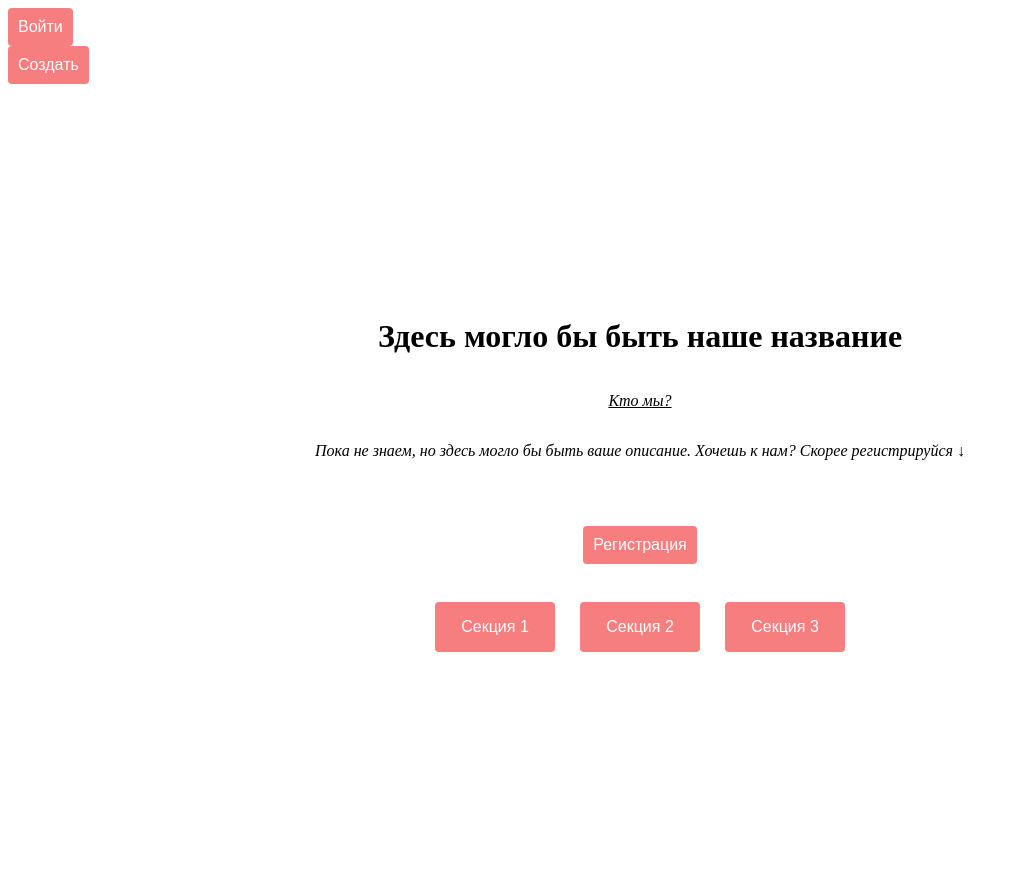
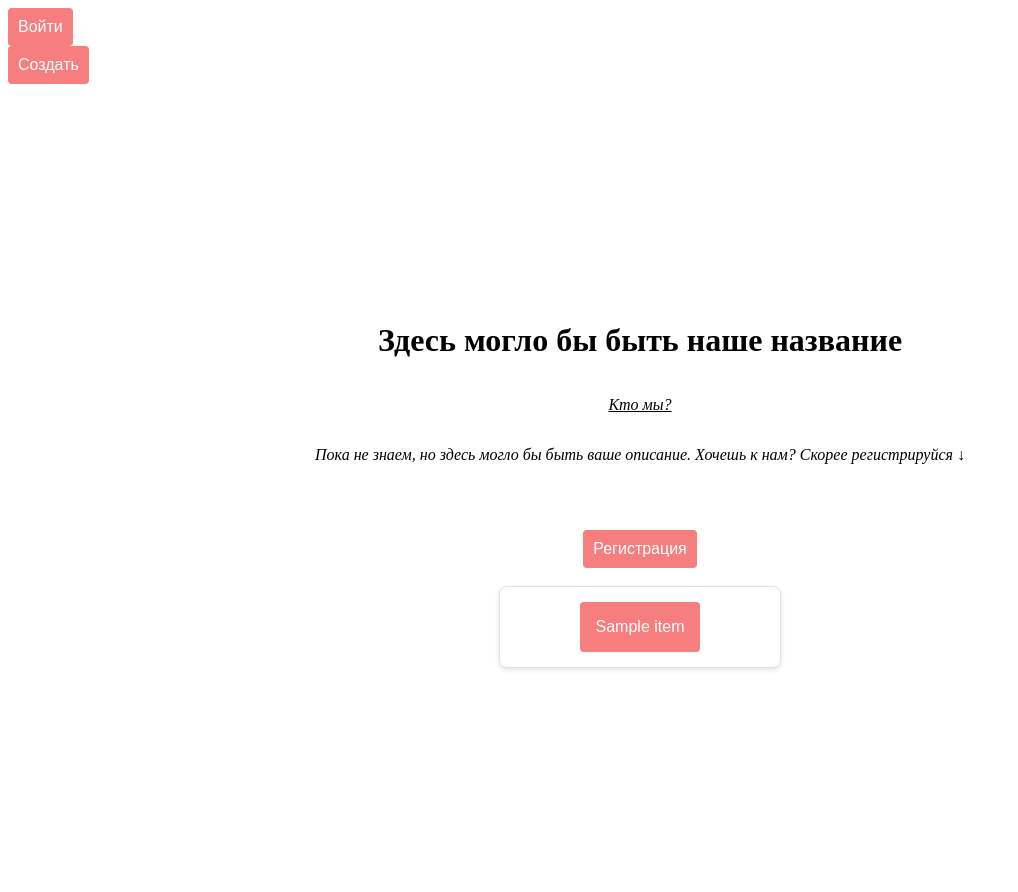
Before and after one commit to Vifiel/Geekmorolecon, a Flask app: template templates/index.html in a window 1280 px wide. Shown: the whole page, without its empty margins (0-1018 px from the left). Run offline with Flask 3, Linux system fonts and the light colour scheme; the template is opened without the code that fills it: most values are stand-ins (such as "Sample title", 1, 10 or a date in 2020).

Commit message:
Добавлен список секций на сайт, который динамично обновляется

```diff
--- a/static/css/styles.css
+++ b/static/css/styles.css
@@ -177,3 +177,55 @@
     margin-bottom: 12px;
     text-align: center;
 }
+
+.cards-container {
+    display: flex;
+    flex-wrap: wrap;
+    gap: 20px;
+    justify-content: flex-start;
+}
+
+.card {
+    position: relative;
+    min-width: 250px;
+    flex: 1 0 auto;
+    border: 1px solid #e0e0e0;
+    border-radius: 8px;
+    padding: 15px;
+    box-shadow: 0 2px 5px rgba(0,0,0,0.1);
+    transition: all 0.3s ease;
+}
+
+.card:hover {
+    box-shadow: 0 5px 15px rgba(0,0,0,0.1);
+    transform: translateY(-5px);
+}
+
+.dropdown-content {
+    display: none;
+    position: absolute;
+    top: 100%;
+    left: 0;
+    width: 100%;
+    background: white;
+    padding: 15px;
+    border-radius: 0 0 8px 8px;
+    box-shadow: 0 5px 15px rgba(0,0,0,0.1);
+    z-index: 10;
+}
+
+.card:hover .dropdown-content {
+    display: block;
+}
+
+.enroll-btn {
+    margin-top: 12px;
+    width: 100%;
+}
+
+.no-data {
+    width: 100%;
+    text-align: center;
+    padding: 20px;
+    color: #777;
+}
--- a/templates/index.html
+++ b/templates/index.html
@@ -87,32 +87,26 @@
     <br />
 
     <!-- кнопки секций -->
-    <div class="section-row">
-        <div class="dropdown">
-            <button class="section-btn dropdown-btn">Секция 1</button>
-            <div class="dropdown-content">
-                <p>Описание 1</p>
-                <button class="section-btn">Записаться</button>
+
+<div class="cards-container">
+    {% for item in data %}
+    <div class="card">
+        <button class="section-btn dropdown-btn">{{ item.name }}</button>
+        <div class="dropdown-content">
+            <div class="card-details">
+                <p>Описание: {{ item.description }}</p>
+                <p>Количество: {{ item.counter }}</p>
             </div>
+            <button class="section-btn enroll-btn">Записаться</button>
         </div>
+    </div>
+    {% else %}
+    <div class="no-data">
+        <p>Нет данных</p>
+    </div>
+    {% endfor %}
+</div>
 
-        <div class="dropdown">
-            <button class="section-btn dropdown-btn">Секция 2</button>
-            <div class="dropdown-content">
-                <p>Описание 2</p>
-                <button class="section-btn">Записаться</button>
-            </div>
-        </div>
-
-        <div class="dropdown">
-            <button class="section-btn dropdown-btn">Секция 3</button>
-            <div class="dropdown-content">
-                <p>Описание 3</p>
-                <button class="section-btn">Записаться</button>
-            </div>
-        </div>
-
-    </div>
 
 </div>
 
```
